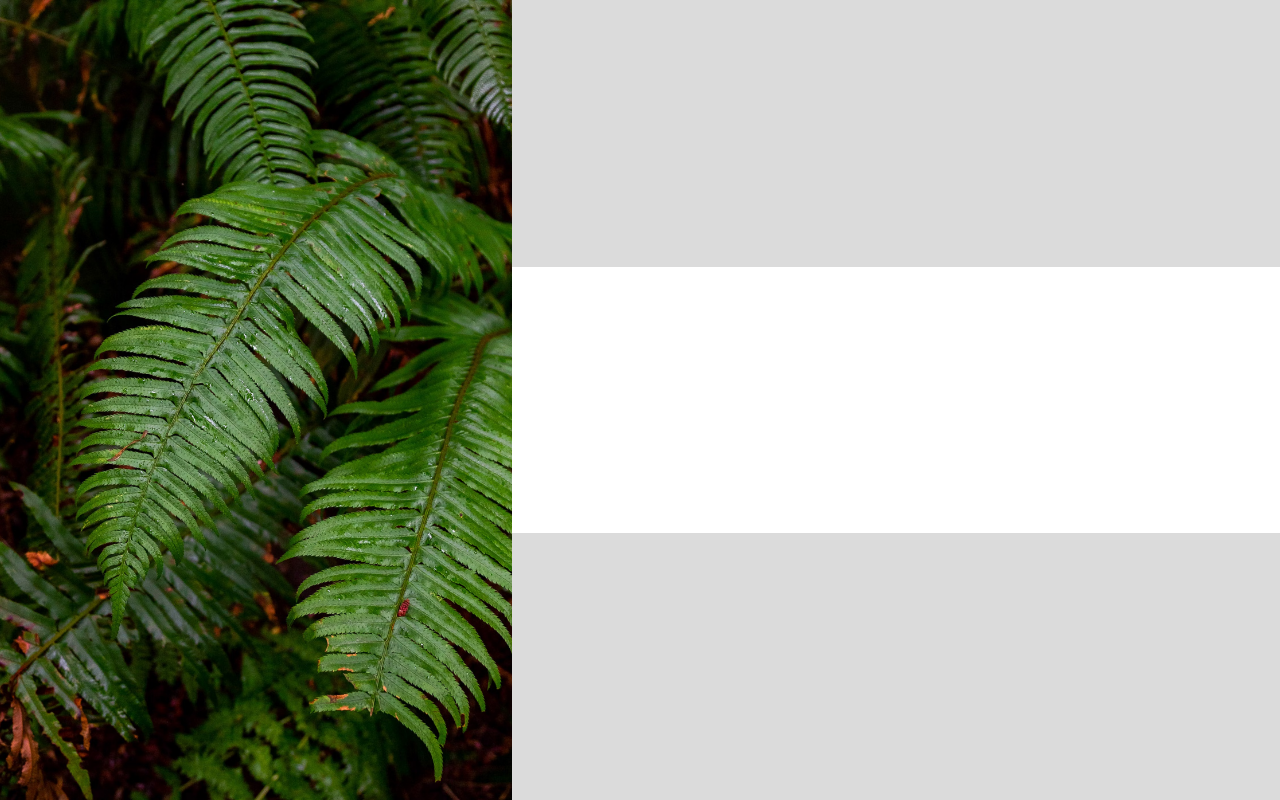
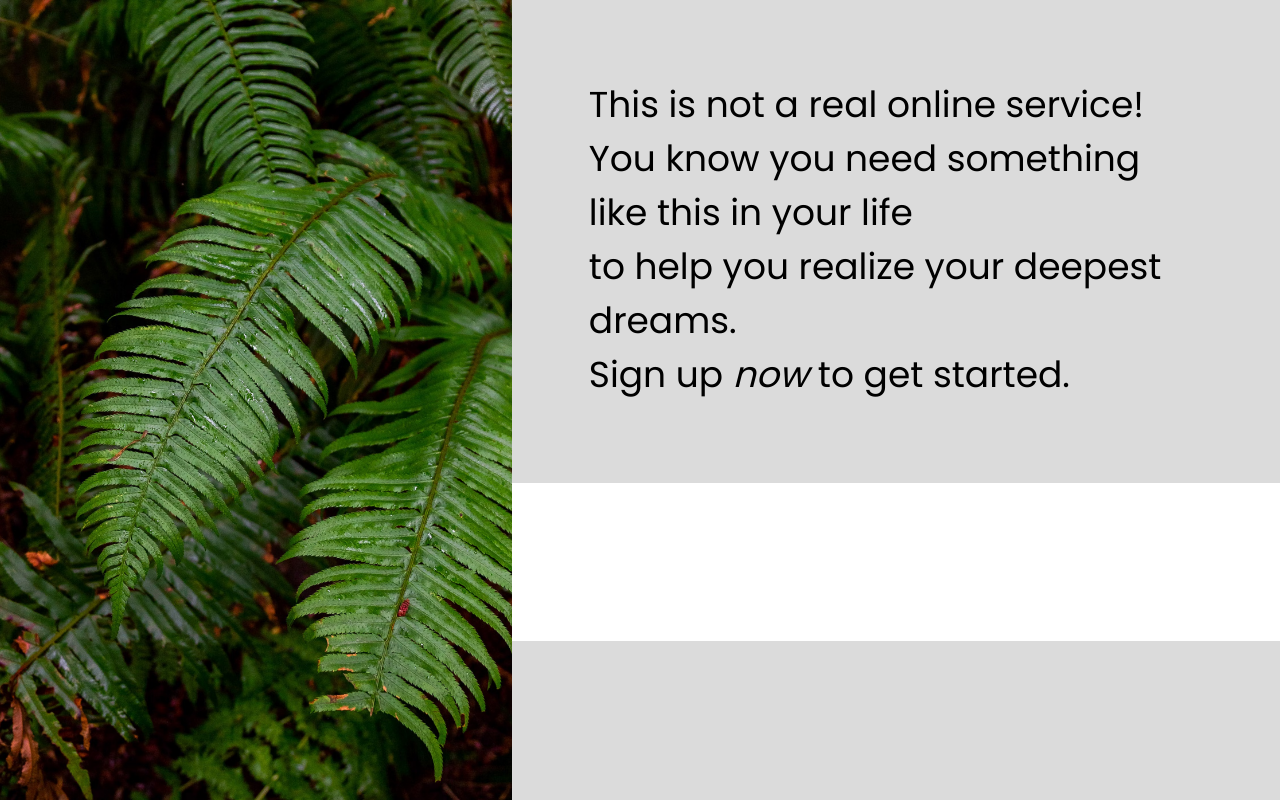
Before and after one commit to laoluogun/SignUpForm, a website: page index.html in a window 1280 px wide. Drawn offline with Linux system fonts and the light colour scheme.

Commit message:
Fix @fontface and design subsection one

```diff
--- a/index.html
+++ b/index.html
@@ -12,9 +12,17 @@
         <img id="leaves" src="leaves.avif"><
     </div>
     <div class="subcontainer" id="right">
-<div class="subsections" id="subSec1"></div>
-<div class="subsections" id="subSec2"></div>
-<div class="subsections" id="subSec3"></div>
+        <div class="subsections" id="subSec1">
+            <div class="textContainer">
+                <p>
+                    This is not a real online service! You know you need
+                    something like this in your life <br> to help you realize your deepest dreams.
+                    <br>Sign up <i>now</i> to get started.
+                </p>
+            </div>
+        </div>
+        <div class="subsections" id="subSec2"></div>
+        <div class="subsections" id="subSec3"></div>
     </div>
 </div>
 </body>
--- a/style.css
+++ b/style.css
@@ -2,13 +2,14 @@
 * {
     padding: 0px;
     margin: 0px;
+    line-height: 1.5em;
     box-sizing: border-box;
 }
 
 @font-face {
     font-family: 'poppinsregular';
-    src: url('poppins-regular-webfont.woff2') format('woff2'),
-         url('poppins-regular-webfont.woff') format('woff');
+    src: url('fonts/webfontkit-20240829-172854/poppins-regular-webfont.woff2') format('woff2'),
+         url('fonts/webfontkit-20240829-172854/poppins-regular-webfont.woff') format('woff');
     font-weight: normal;
     font-style: normal;
 
@@ -19,8 +20,8 @@
 
 @font-face {
     font-family: 'quicksandregular';
-    src: url('quicksand-regular-webfont.woff2') format('woff2'),
-         url('quicksand-regular-webfont.woff') format('woff');
+    src: url('fonts/webfontkit-20240829-172854/quicksand-regular-webfont.woff2') format('woff2'),
+         url('fonts/webfontkit-20240829-172854/quicksand-regular-webfont.woff') format('woff');
     font-weight: normal;
     font-style: normal;
 
@@ -31,11 +32,16 @@
 
 @font-face {
     font-family: 'poppinsblack';
-    src: url('poppins-black-webfont.woff2') format('woff2'),
-         url('poppins-black-webfont.woff') format('woff');
+    src: url('fonts/webfontkit-20240829-172854/poppins-black-webfont.woff2') format('woff2'),
+         url('fonts/webfontkit-20240829-172854/poppins-black-webfont.woff') format('woff');
     font-weight: normal;
     font-style: normal;
 
+}
+
+body {
+    font-size: 36px;
+    font-family: "poppinsregular";
 }
 
 .container {
@@ -67,9 +73,20 @@
 
 .subsections {
     flex: auto;
+    font-family: poppinsregular;
     background-color: rgb(219, 219, 219);
 }
 
 #subSec2 {
     background-color: white;
 }
+
+#subSec1 {
+    display: flex;
+    align-items: center;
+    justify-content: center;
+}
+
+.textContainer {
+    width: 80%;
+}
```
